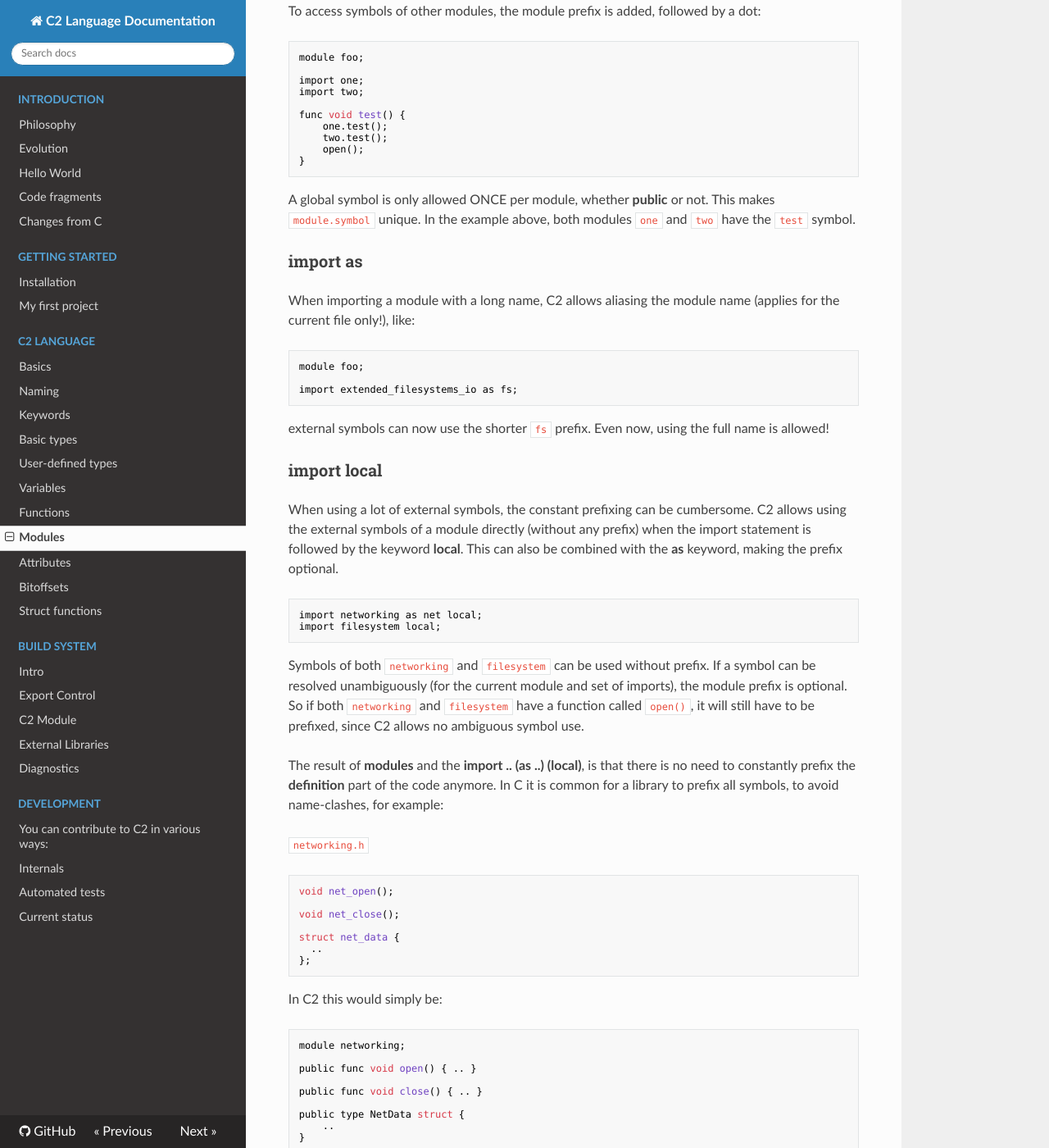
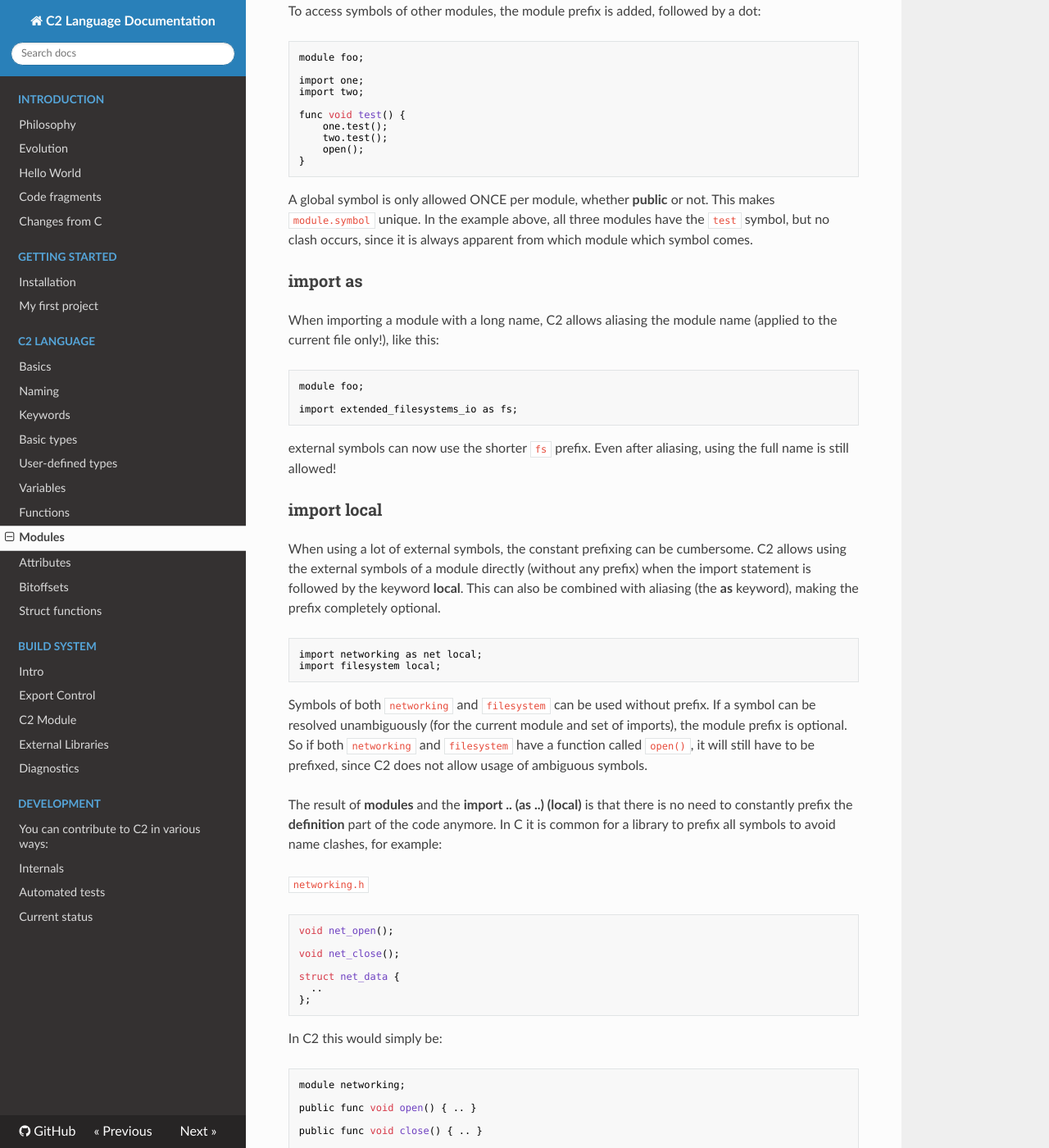
Before and after one commit to c2lang/documentation, an MkDocs documentation site: the page built from documentation/docs/language/modules.md, in a window 1280 px wide and 1400 px high, scrolled down 1863 px. Shown: the whole window at 82% size. Built offline with MkDocs 1.6.1, drawn with Linux system fonts in a browser that asks for light colours; nearby versions of some CDN libraries; old or Windows-style settings are respelled for this version of MkDocs; some of the changed text lies outside the part shown.

Commit message:
modules.md: fix typos, rephrase, clarify

````diff
--- a/documentation/docs/language/modules.md
+++ b/documentation/docs/language/modules.md
@@ -27,13 +27,13 @@
 ```
 
 file1.c2 and file2.c2 belong to the same module, `foo`, while file3.c2 belongs to
-module `bar`.
+the module `bar`.
 
-Modules allow a developer to split functionality into several files, *without*
-sacrificing speed or adding complexity.
+Modules allow the developer to split functionality into several files, *without*
+sacrificing speed or introducing extra complexity.
 
 ## import
-To have a file use declarations from another module, it must __import__ that module.
+For a file to use declarations from another module, it must __import__ said module.
 The __import__ keyword has a file scope. Therefore, if `file1.c2` imports module `stdio`,
 `file2.c2` still cannot use `stdio`'s symbols, unless it imports `stdio` as well.
 
@@ -60,9 +60,9 @@
 So `file1.c2` can use external symbols from `file` and `storage`, while `file2.c2`
 can only use symbols from `file` and `net`.
 
-One big advantage of not using c-style header-file includes is that no filenames will
-ever appear in the code. So renaming/moving the files for some modules requires NO
-change in other code whatsoever, even if it uses that module!! Powerful stuff.
+One big advantage of not using C-style header-file includes is that no filenames will
+ever appear in the code. This means renaming/moving the files of modules requires
+**NO** change to other code whatsoever, even if said code uses the module itself!! Powerful stuff.
 
 ## symbol visibility
 
@@ -78,8 +78,8 @@
 func void open() { .. }
 ```
 
-So other modules can use the `init()` function after importing foo, but only files in the
-`foo` module can use `open()`.
+In this example, the other modules can use the `init()` function after importing foo, but
+only files in the `foo` module can use `open()`.
 
 ## symbol resolving
 To access symbols of other modules, the module prefix is added, followed by a dot:
@@ -97,25 +97,25 @@
 }
 ```
 A global symbol is only allowed ONCE per module, whether __public__ or not. This makes
-`module.symbol` unique. In the example above, both modules `one` and `two` have the
-`test` symbol.
+`module.symbol` unique. In the example above, all three modules have the
+`test` symbol, but no clash occurs, since it is always apparent from which module which symbol comes.
 
 ### import as
-When importing a module with a long name, C2 allows aliasing the module name (applies for the
-current file only!), like:
+When importing a module with a long name, C2 allows aliasing the module name (applied to the
+current file only!), like this:
 
 ```c
 module foo;
 
 import extended_filesystems_io as fs;
 ```
-external symbols can now use the shorter `fs` prefix. Even now, using the full name is allowed!
+external symbols can now use the shorter `fs` prefix. Even after aliasing, using the full name is still allowed!
 
 ### import local
 When using a lot of external symbols, the constant prefixing can be cumbersome. C2
 allows using the external symbols of a module directly (without any prefix) when the
 import statement is followed by the keyword __local__. This can also be combined with
-the __as__ keyword, making the prefix optional.
+aliasing (the __as__ keyword), making the prefix completely optional.
 ```c
 import networking as net local;
 import filesystem local;
@@ -123,11 +123,11 @@
 Symbols of both `networking` and `filesystem` can be used without prefix. If a symbol
 can be resolved unambiguously (for the current module and set of imports), the module
 prefix is optional. So if both `networking` and `filesystem` have a function called `open()`,
-it will still have to be prefixed, since C2 allows no ambiguous symbol use.
+it will still have to be prefixed, since C2 does not allow usage of ambiguous symbols.
 
-The result of __modules__ and the __import .. (as ..) (local)__, is that there is no
+The result of __modules__ and the __import .. (as ..) (local)__ is that there is no
 need to constantly prefix the __definition__ part of the code anymore. In C it is common
-for a library to prefix all symbols, to avoid name-clashes, for example:
+for a library to prefix all symbols to avoid name clashes, for example:
 
 `networking.h`
 ```c
````
Also changed, not shown: other parts of documentation/docs/language/modules.md (+2 -2 lines).
